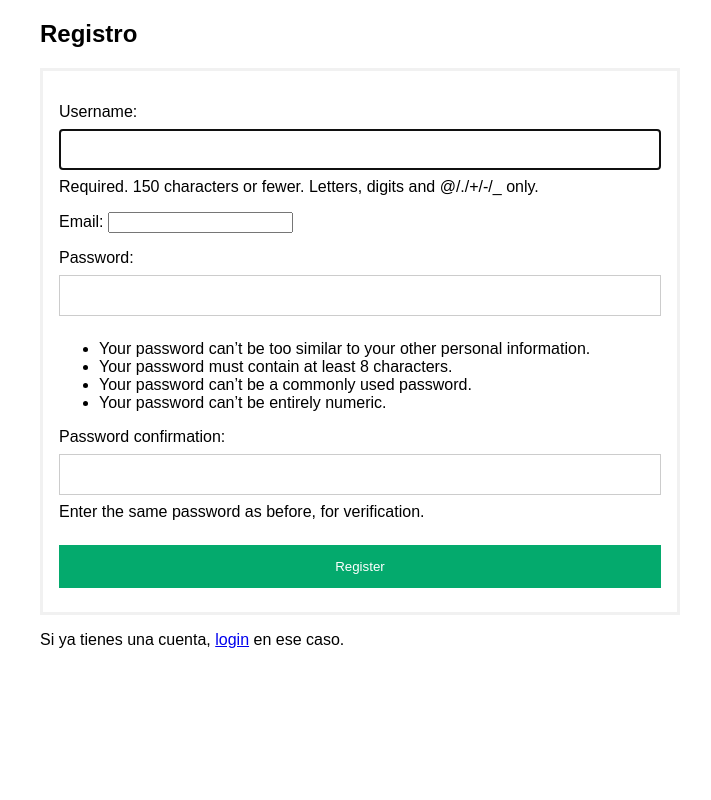
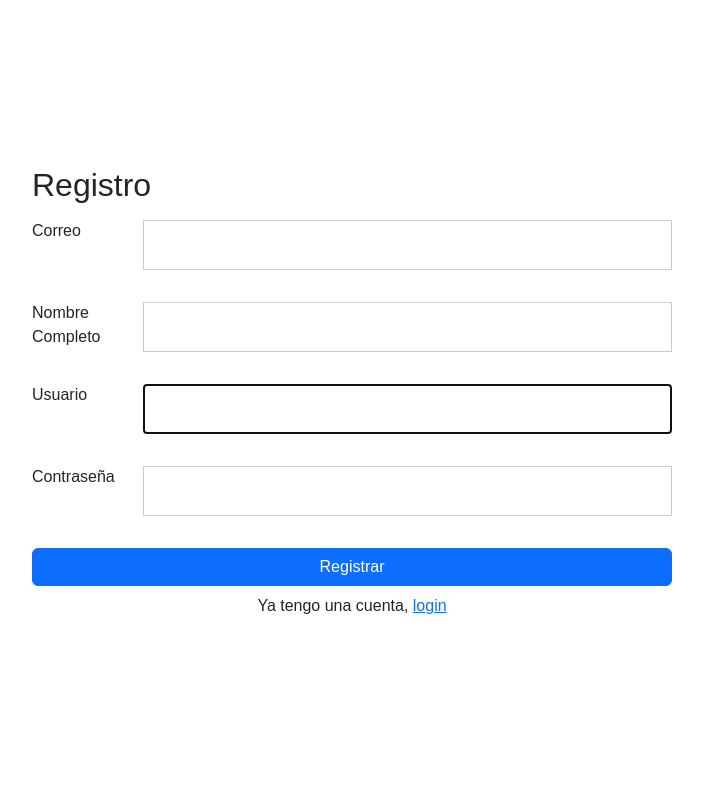
Before and after one commit to Daniel-Prada27/Notes_app_webTest, a Django app: page /registro in a window 1280 px wide. Shown: the whole page, without its empty margins (288-999 px from the left). Run offline with Django 4.2, Linux system fonts and the light colour scheme; some libraries are stand-ins or nearby versions.

Commit message:
Adapt register page to required style

```diff
--- a/commons/forms.py
+++ b/commons/forms.py
@@ -3,15 +3,21 @@ from django.contrib.auth.forms import UserCreationForm
 from django.contrib.auth.models import User
 
 class NewUserForm(UserCreationForm):
-	email = forms.EmailField(required=True)
+    email = forms.EmailField(required=True)
 
-	class Meta:
-		model = User
-		fields = ("username", "email", "password1", "password2")
+    def __init__(self, *args, **kwargs):
+        super(NewUserForm, self).__init__(*args, **kwargs)
+        self.fields['password1'].help_text = ''
+        self.fields['username'].help_text = ''
+        del self.fields['password2']
 
-	def save(self, commit=True):
-		user = super(NewUserForm, self).save(commit=False)
-		user.email = self.cleaned_data['email']
-		if commit:
-			user.save()
-		return user
+    class Meta:
+        model = User
+        fields = ("email", "first_name", "username", "password1")
+
+    def save(self, commit=True):
+        user = super(NewUserForm, self).save(commit=False)
+        user.email = self.cleaned_data['email']
+        if commit:
+            user.save()
+        return user
--- a/commons/templates/register.html
+++ b/commons/templates/register.html
@@ -4,11 +4,18 @@
 <!--EJEMPLO ADAPTADO DE https://www.w3schools.com/howto/howto_css_login_form.asp -->
 <head>
 <meta name="viewport" content="width=device-width, initial-scale=1">
+<link rel="stylesheet" href="{% static '/css/bootstrap.min.css' %}" / defer>
 <style>
-body {font-family: Arial, Helvetica, sans-serif;}
-form {border: 3px solid #f1f1f1;}
+body {
+    display: flex;
+    flex-direction: column;
+    justify-content: center;
+    height: 100vh;
+    font-family: Arial, Helvetica, sans-serif;
+}
+/* form {border: 3px solid #f1f1f1;} */
 
-input[type=text], input[type=password] {
+input[type=text], input[type=password], input[type=email] {
   width: 100%;
   padding: 12px 20px;
   margin: 8px 0;
@@ -18,7 +25,7 @@ input[type=text], input[type=password] {
 }
 
 button {
-  background-color: #04AA6D;
+  background-color: rgb(67, 144, 211);
   color: white;
   padding: 14px 20px;
   margin: 8px 0;
@@ -31,29 +38,17 @@ button:hover {
   opacity: 0.8;
 }
 
-.cancelbtn {
-  width: auto;
-  padding: 10px 18px;
-  background-color: #f44336;
-}
-
-.imgcontainer {
-  text-align: center;
-  margin: 24px 0 12px 0;
-}
-
-img.avatar {
-  width: 40%;
-  border-radius: 50%;
-}
-
 .container {
   padding: 16px;
+  justify-self: center;
+  align-self: center;
 }
 
 .contenedor{
     width: 50vw;
-    margin-left: 25vw;
+    /* margin-left: 25vw; */
+    justify-self: center;
+    align-self: center;
 }
 
 span.psw {
@@ -76,14 +71,48 @@ span.psw {
 <body>
     <div class="contenedor">
         <h2>Registro</h2>
-        <form  method="POST">
+        <form method="POST">
+            {% csrf_token %}
+            <div class="row mb-3">
+              <label for="inputEmail3" class="col-sm-2 col-form-label">Correo</label>
+              <div class="col-sm-10">
+                {{ register_form.email }}
+              </div>
+            </div>
+            <div class="row mb-3">
+                <label for="inputEmail3" class="col-sm-2 col-form-label">Nombre Completo</label>
+                <div class="col-sm-10">
+                  {{ register_form.first_name }}
+                </div>
+              </div>
+              <div class="row mb-3">
+                <label for="inputEmail3" class="col-sm-2 col-form-label">Usuario</label>
+                <div class="col-sm-10">
+                  {{ register_form.username }}
+                </div>
+              </div>
+            <div class="row mb-3">
+              <label for="inputPassword3" class="col-sm-2 col-form-label">Contraseña</label>
+              <div class="col-sm-10">
+                {{ register_form.password1}}
+              </div>
+            </div>
+            <button type="submit" class="btn btn-primary">Registrar</button>
+          </form>
+        <!-- <form  method="POST">
         {% csrf_token %}
         <div class="container">
             {{ register_form.as_p }}
-            <button class="btn btn-primary" type="submit">Register</button>
+            Correo {{ register_form.email }}
+            <br>
+            <br>
+            Nombre Completo {{ register_form.first_name}}
+            Usuario {{ register_form.username}}
+            Contraseña {{ register_form.password1}}
+            <button class="btn btn-primary" type="submit">Registrar</button>
         </div>
-        </form>
-        <p class="text-center">Si ya tienes una cuenta, <a href="{% url 'login' %}">login</a> en ese caso.</p>
+        </form> -->
+        <p class="text-center">Ya tengo una cuenta, <a href="{% url 'login' %}">login</a></p>
     </div>
 </body>
 </html>
--- a/commons/templates/registration/login.html
+++ b/commons/templates/registration/login.html
@@ -105,7 +105,7 @@ span.psw {
         <label>
         <input type="checkbox" checked="checked" name="remember"> Recuerdame
         <p>No tienes cuenta? <a href="{% url 'registro' %}">Registrarse</a></p>
-        <p>No tienes cuenta? <a href="{% url 'notesPage' %}">Continúa como invitado</a></p>
+        <p><a href="{% url 'notesPage' %}">Continúa como invitado</a></p>
         </label>
     </div>
 
--- a/notes_app/urls.py
+++ b/notes_app/urls.py
@@ -20,6 +20,6 @@ from django.urls import path, include
 urlpatterns = [
     path('', include('notes.urls')),
     path('notes/', include('notes.urls')),
-    path('admin/', admin.site.urls),
+    # path('admin/', admin.site.urls),
     path('accounts/', include('django.contrib.auth.urls')),
 ]
```
Also changed, not shown: db.sqlite3.
